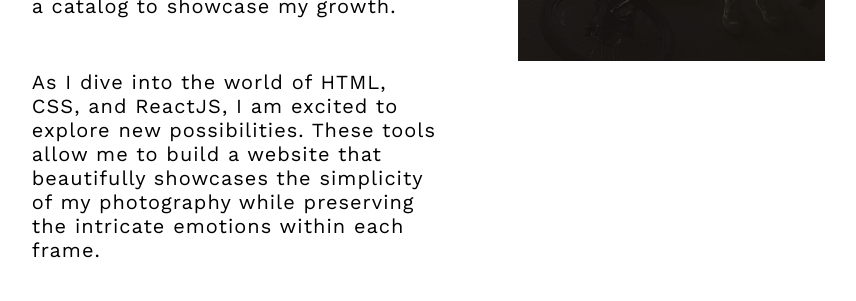
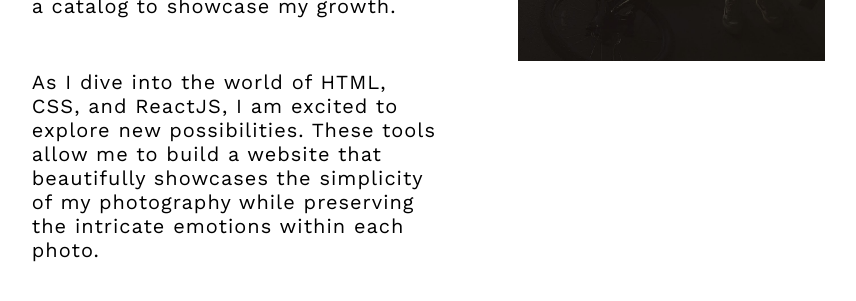
Before and after one commit to youngconnorr/photo-gallery, a React (Create React App) app: page /biography in a window 1280 px wide. Shown: the part 573-874 px from the top of the page, without its empty margins (173-1029 px from the left). Built offline with nearby package versions, Linux system fonts and the light colour scheme; the HTML template or start-up script is replaced by a standard one.

Commit message:
creating new push

```diff
--- a/src/Bio.jsx
+++ b/src/Bio.jsx
@@ -11,7 +11,7 @@ export default function Bio() {
                     Motivated by this passion, I am constantly driven to improve my photography and framing skills, always seeking to capture that elusive spark. As a result, I began documenting my progress by creating a catalog to showcase my growth.
                 </h2>
                 <h2 className='bio'>
-                    As I dive into the world of HTML, CSS, and ReactJS, I am excited to explore new possibilities. These tools allow me to build a website that beautifully showcases the simplicity of my photography while preserving the intricate emotions within each frame.
+                    As I dive into the world of HTML, CSS, and ReactJS, I am excited to explore new possibilities. These tools allow me to build a website that beautifully showcases the simplicity of my photography while preserving the intricate emotions within each photo.
 
                 </h2>
             </p >
```
